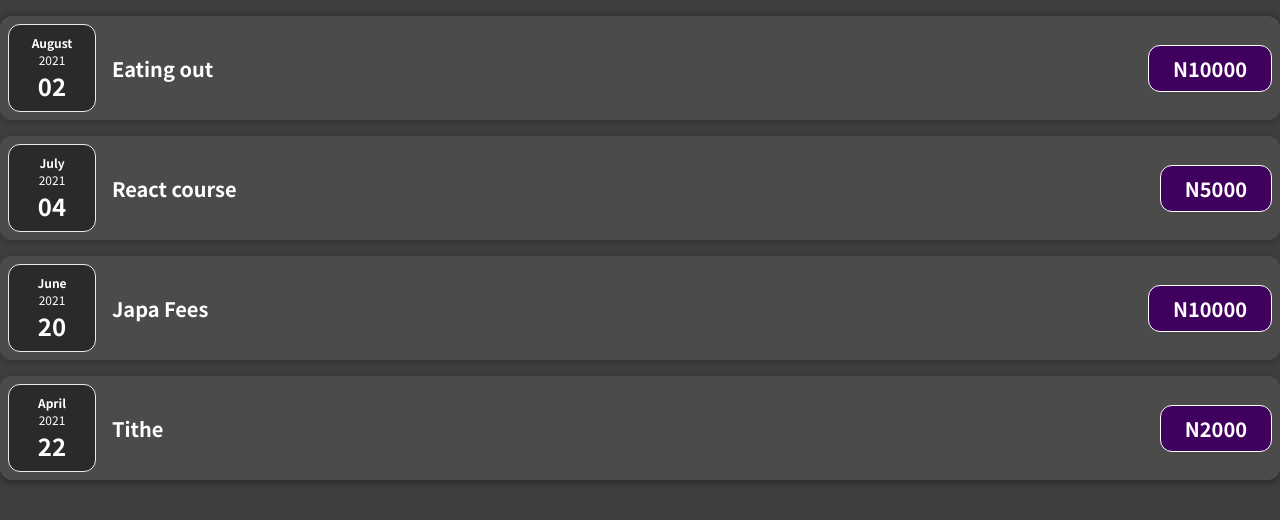
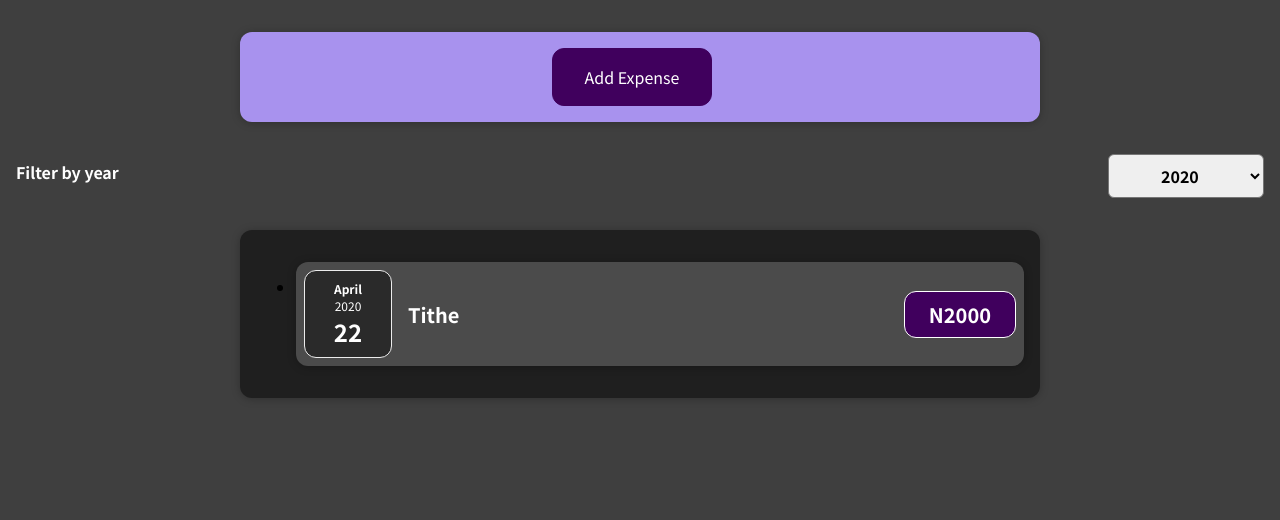
Before and after one commit to Seyi-Keye/budget-app, a React (Create React App) app: page / in a window 1280 px wide. Shown: the top 520 px of the page. Built offline with nearby package versions, Linux system fonts and the light colour scheme.

Commit message:
Adds filter for expeses

```diff
--- a/src/App.js
+++ b/src/App.js
@@ -1,15 +1,26 @@
+import { useState } from 'react';
 import Expenses from './components/Expenses/Expenses';
+import NewExpense from './components/NewExpense/NewExpense';
+
+const initialExpenses = [
+  {title: 'Eating out', amount: 10000, date: new Date(2021, 7, 2)},
+  {title: 'React course', amount: 5000, date: new Date(2019, 6, 4)},
+  {title: 'Japa Fees', amount: 10000, date: new Date(2021, 5, 20)},
+  {title: 'Tithe', amount: 2000, date: new Date(2020, 3, 22)},
+];
 
 function App() {
-  const expenses = [
-    {title: 'Eating out', amount: 10000, date: new Date(2021, 7, 2)},
-    {title: 'React course', amount: 5000, date: new Date(2021, 6, 4)},
-    {title: 'Japa Fees', amount: 10000, date: new Date(2021, 5, 20)},
-    {title: 'Tithe', amount: 2000, date: new Date(2021, 3, 22)},
-  ];
+  const [expenses, setExpenses] = useState(initialExpenses)
+
+
+  const onExpenseDataHandler = (data) => {
+    setExpenses(data);
+  };
+
   return (
     <div>
-      <Expenses expenses={expenses}/>
+      <NewExpense onNewExpense={onExpenseDataHandler}/>
+      <Expenses expenses={expenses} />
     </div>
   );
 }
--- a/src/components/Expenses/ExpenseItem.js
+++ b/src/components/Expenses/ExpenseItem.js
@@ -4,6 +4,7 @@ import './ExpenseItem.css';
 
 export const ExpenseItem = ({title, amount, date}) => {
   return (
+    <li key={date.toString()}>
       <Card className="expense-item">
         <ExpenseDate date={date} />
         <div className="expense-item__description">
@@ -11,6 +12,7 @@ export const ExpenseItem = ({title, amount, date}) => {
           <div className="expense-item__price">N{amount}</div>
         </div>
       </Card>
+    </li>
   )
 }
 
--- a/src/components/Expenses/Expenses.css
+++ b/src/components/Expenses/Expenses.css
@@ -5,3 +5,8 @@
   width: 50rem;
   max-width: 95%;
 }
+
+.expenses__empty {
+  color: white;
+  width: 100%;
+}
--- a/src/components/Expenses/Expenses.js
+++ b/src/components/Expenses/Expenses.js
@@ -1,11 +1,25 @@
-import ExpenseItem from './ExpenseItem';
+import { useState } from 'react';
 import Card from '../Card';
+import ExpensesFilter from './ExpensesFilter';
+import ExpensesList from './ExpensesList';
+import './Expenses.css'
 
-const Expenses = ({expenses}) => {
+const Expenses = ({ expenses }) => {
+  const [year, setYear] = useState('2020');
+
+  const handleExpenseFilter = (filteredYear) => {
+    setYear(filteredYear);
+  };
+
+  const filteredExpenses = expenses.filter(expense => expense.date.getFullYear() === Number(year));
+
   return (
-    <Card className="expenses">
-      { expenses.map(({title, amount, date}, ind) => <ExpenseItem key ={ind} title={title} amount={amount} date={date} />)}
-    </Card>
+    <div>
+      <ExpensesFilter selected={year} onFilterSelect={handleExpenseFilter} />
+      <Card className="expenses">
+      <ExpensesList items={filteredExpenses} />
+      </Card>
+    </div>
   )
 }
 
--- /dev/null
+++ b/src/components/Expenses/ExpensesFilter.css
@@ -0,0 +1,24 @@
+.expenses-filter {
+  color: white;
+  padding: 0 1rem;
+}
+
+.expenses-filter__control {
+  display: flex;
+  width: 100%;
+  align-items: center;
+  justify-content: space-between;
+  margin: 1rem 0;
+}
+
+.expenses-filter label {
+  font-weight: bold;
+  margin-bottom: 0.5rem;
+}
+
+.expenses-filter select {
+  font: inherit;
+  padding: 0.5rem 3rem;
+  font-weight: bold;
+  border-radius: 6px;
+}
--- /dev/null
+++ b/src/components/Expenses/ExpensesFilter.js
@@ -0,0 +1,25 @@
+import React from 'react';
+
+import './ExpensesFilter.css';
+
+const ExpensesFilter = ({ onFilterSelect, selected }) => {
+  const handleSelectInput = (e) => {
+    onFilterSelect(e.target.value);
+  }
+
+  return (
+    <div className='expenses-filter'>
+      <div className='expenses-filter__control'>
+        <label>Filter by year</label>
+        <select onChange={handleSelectInput} value={selected}>
+          <option value='2022'>2022</option>
+          <option value='2021'>2021</option>
+          <option value='2020'>2020</option>
+          <option value='2019'>2019</option>
+        </select>
+      </div>
+    </div>
+  );
+};
+
+export default ExpensesFilter;
--- /dev/null
+++ b/src/components/Expenses/ExpensesList.css
@@ -0,0 +1,9 @@
+.expenses-list {
+  list-style: none;
+  padding: 0;
+}
+
+.expenses-list__fallback {
+  color: white;
+  text-align: center;
+}
--- /dev/null
+++ b/src/components/Expenses/ExpensesList.js
@@ -0,0 +1,21 @@
+import ExpenseItem from './ExpenseItem';
+import './ExpensesList.css';
+
+export const ExpensesList = ({ items }) => {
+
+  if (items.length === 0) {
+    return <p className="expenses__empty">No item found</p>
+  } else {
+    return items.map(({title, amount, date}, ind) =>
+        <ul key={ind + 5}>
+        <ExpenseItem
+          title={title}
+          amount={amount}
+          date={date}
+        />
+      </ul>
+    );
+  }
+}
+
+export default ExpensesList;
--- /dev/null
+++ b/src/components/NewExpense/ExpenseForm.css
@@ -0,0 +1,26 @@
+.new-expense__controls {
+  display: flex;
+  flex-wrap: wrap;
+  gap: 1rem;
+  margin-bottom: 1rem;
+  text-align: left;
+}
+
+.new-expense__control label {
+  font-weight: bold;
+  margin-bottom: 0.5rem;
+  display: block;
+}
+
+.new-expense__control input {
+  font: inherit;
+  padding: 0.5rem;
+  border-radius: 6px;
+  border: 1px solid #ccc;
+  width: 20rem;
+  max-width: 100%;
+}
+
+.new-expense__actions {
+  text-align: right;
+}
--- /dev/null
+++ b/src/components/NewExpense/ExpenseForm.js
@@ -0,0 +1,70 @@
+import { useState } from 'react';
+import './ExpenseForm.css';
+
+const ExpenseForm = ({ onSaveExpense, onFormCancel }) => {
+  const [title, setTitle] = useState('');
+  const [amount, setAmount] = useState('');
+  const [date, setDate] = useState('');
+  const [showForm, setShowForm] = useState(false)
+
+  const titleChanHandler = (event) => {
+    setTitle(event.target.value);
+  }
+
+  const amountChanHandler = (event) => {
+    setAmount(event.target.value);
+  }
+
+  const dateChanHandler = (event) => {
+    setDate(event.target.value);
+  }
+
+  const submitHandler = (event) => {
+    event.preventDefault();
+
+    const expenseData = {
+      title,
+      amount,
+      date: new Date(date)
+    }
+    onSaveExpense(expenseData);
+    setTitle('');
+    setAmount('');
+    setDate('');
+  }
+
+  const handleCancelButton = (e) => {
+    setShowForm(false)
+  };
+
+  const openAddExpenseForm = () => {
+    setShowForm(true)
+  };
+
+  return  showForm ?
+  (
+    <form onSubmit={submitHandler}>
+      <div className="new-expense__controls">
+        <div className="new-expense__control">
+          <label>Title</label>
+          <input type="text" onChange={titleChanHandler} value={title}/>
+        </div>
+        <div className="new-expense__control">
+          <label>Amount</label>
+          <input type="number" min="0.01" step="0.01" onChange={amountChanHandler} value={amount}/>
+        </div>
+        <div className="new-expense__control">
+          <label>Date</label>
+          <input type="date" min="2019-01-01" max="2022-12-31" onChange={dateChanHandler} value={date} />
+        </div>
+        <div className="new-expense__actions">
+          <button type="button" onClick={handleCancelButton}>Cancel</button>
+          <button type="submit">Add Expense</button>
+        </div>
+      </div>
+    </form>
+  ) :
+  <button onClick={openAddExpenseForm}>Add Expense</button>
+}
+
+export default ExpenseForm;
--- /dev/null
+++ b/src/components/NewExpense/NewExpense.css
@@ -0,0 +1,38 @@
+.new-expense {
+  background-color: #a892ee;
+  padding: 1rem;
+  margin: 2rem auto;
+  width: 50rem;
+  max-width: 95%;
+  border-radius: 12px;
+  text-align: center;
+  box-shadow: 0 1px 8px rgba(0, 0, 0, 0.25);
+}
+
+.new-expense button {
+  font: inherit;
+  cursor: pointer;
+  padding: 1rem 2rem;
+  border: 1px solid #40005d;
+  background-color: #40005d;
+  color: white;
+  border-radius: 12px;
+  margin-right: 1rem;
+}
+
+.new-expense button:hover,
+.new-expense button:active {
+  background-color: #510674;
+  border-color: #510674;
+}
+
+.new-expense button.alternative {
+  color: #220131;
+  border-color: transparent;
+  background-color: transparent;
+}
+
+.new-expense button.alternative:hover,
+.new-expense button.alternative:active {
+  background-color: #ddb3f8;
+}
--- /dev/null
+++ b/src/components/NewExpense/NewExpense.js
@@ -0,0 +1,17 @@
+import React from 'react'
+import ExpenseForm from './ExpenseForm';
+import './NewExpense.css';
+
+const NewExpense = ({ onNewExpense }) => {
+  const onSaveExpenseData = (data) => {
+    const expenseData = { ...data, id: Math.random().toString() };
+    onNewExpense(expenseData);
+  }
+  return (
+    <div className="new-expense">
+      <ExpenseForm onSaveExpense={onSaveExpenseData}/>
+    </div>
+  )
+}
+
+export default NewExpense;
```
Also changed, not shown: 1 other file (tests, documents, lock files or other folders). Lines whose indentation alone changed are shown as unchanged.
